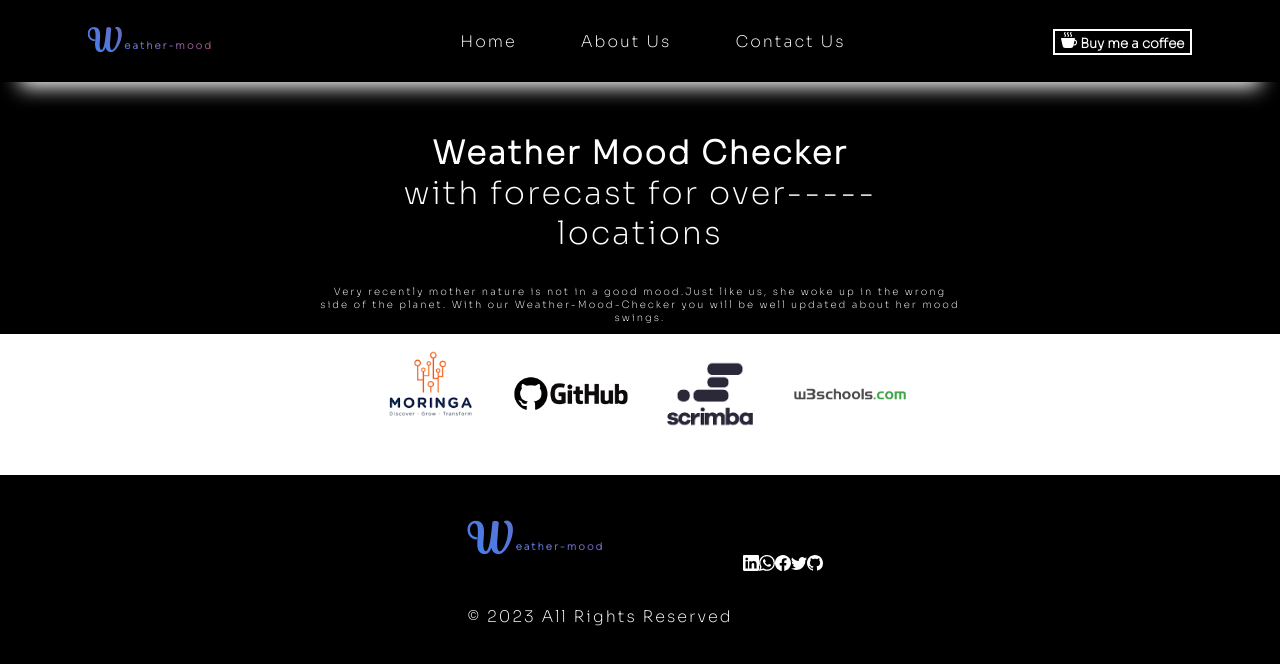
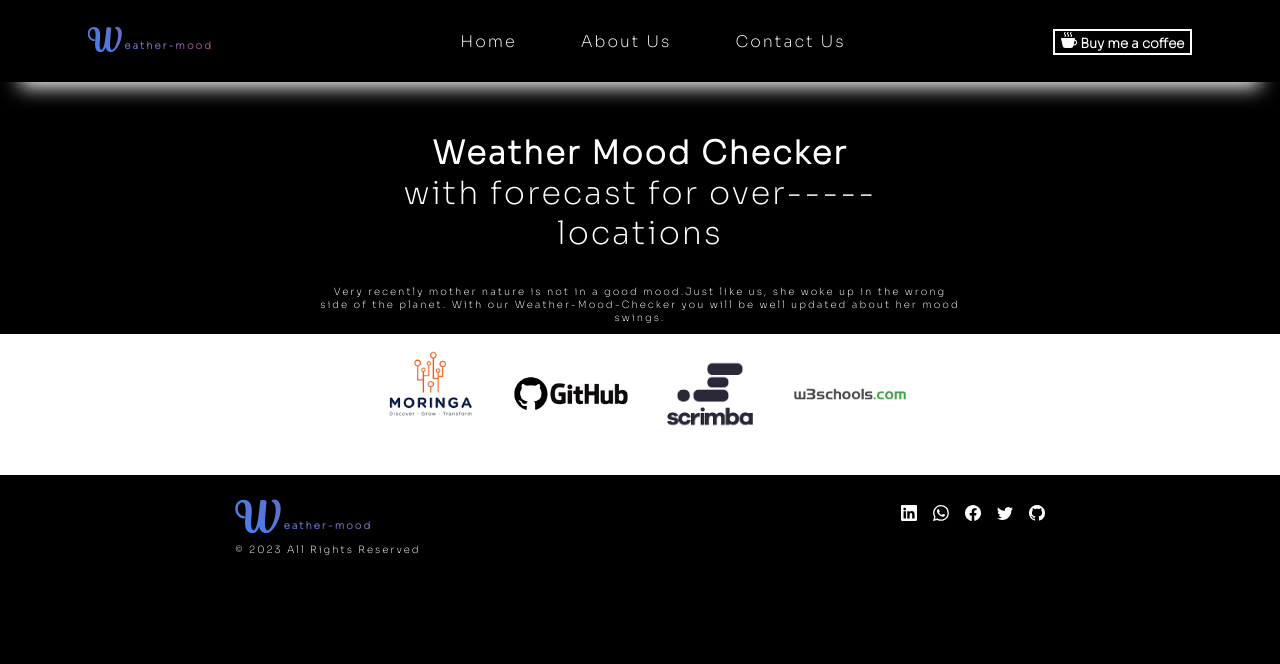
Before and after one commit to Budabos/Weather-App, a plain HTML site: page Weather-APP/index.html in a window 1280 px wide. Drawn offline with Linux system fonts and the light colour scheme.

Commit message:
Improve spacing and margins in the footer

```diff
--- a/Weather-APP/index.css
+++ b/Weather-APP/index.css
@@ -125,14 +125,17 @@ body{
 }
 
 .icon h1{
-    padding: 10px;
+    margin: 0;
+
     padding-top: 20px;
 }
 .icon p{
-    padding: 10px;
+    margin: 0;
+    font-size: 10px;
+
 }
 
-.networks{
+.footer-section{
     display: flex;
     justify-content: space-around;
     padding-bottom: 2px;
@@ -142,3 +145,7 @@ body{
 
 
 }
+.networks i{
+    padding: 5px;
+
+}
```
